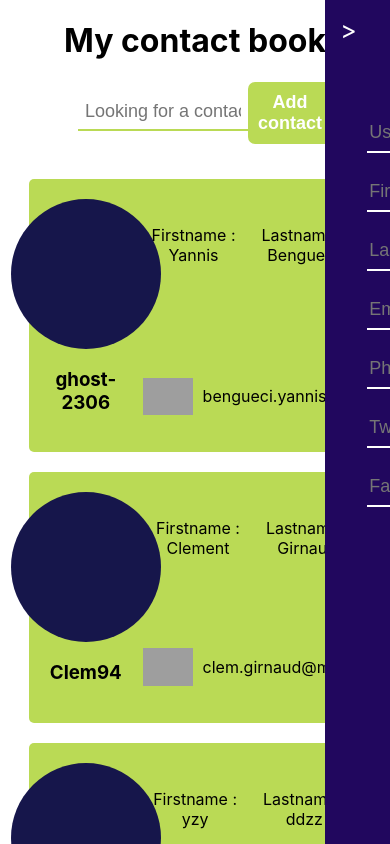
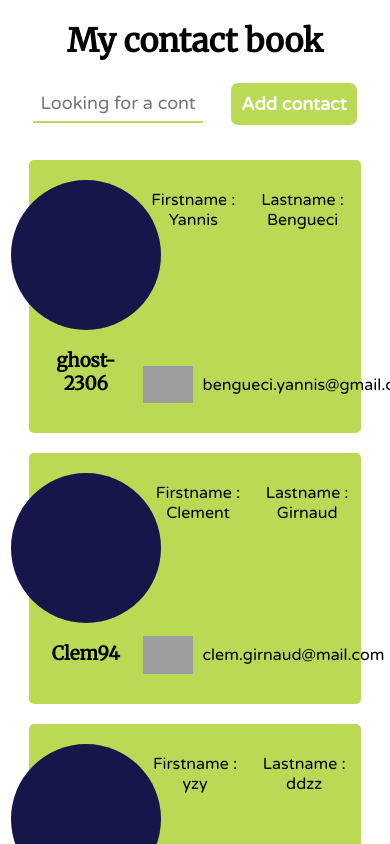
Before and after one commit to yannis94/contact-book, a React (Create React App) app: page / in a window 390 px wide. Shown: the top 844 px of the page. Built offline with nearby package versions, Linux system fonts and the light colour scheme; data requests are answered from the project's data file; grey boxes are pictures that could not be loaded.

Commit message:
design and responsive started

```diff
--- a/public/index.html
+++ b/public/index.html
@@ -3,41 +3,17 @@
   <head>
     <meta charset="utf-8" />
     <link rel="icon" href="%PUBLIC_URL%/favicon.ico" />
+    <link rel="preconnect" href="https://fonts.gstatic.com">
+    <link href="https://fonts.googleapis.com/css2?family=Merriweather&family=Varela+Round&display=swap" rel="stylesheet">
     <meta name="viewport" content="width=device-width, initial-scale=1" />
     <meta name="theme-color" content="#000000" />
-    <meta
-      name="description"
-      content="Web site created using create-react-app"
-    />
+    <meta name="description" content="Web site created using create-react-app" />
     <link rel="apple-touch-icon" href="%PUBLIC_URL%/logo192.png" />
-    <!--
-      manifest.json provides metadata used when your web app is installed on a
-      user's mobile device or desktop. See https://developers.google.com/web/fundamentals/web-app-manifest/
-    -->
     <link rel="manifest" href="%PUBLIC_URL%/manifest.json" />
-    <!--
-      Notice the use of %PUBLIC_URL% in the tags above.
-      It will be replaced with the URL of the `public` folder during the build.
-      Only files inside the `public` folder can be referenced from the HTML.
-
-      Unlike "/favicon.ico" or "favicon.ico", "%PUBLIC_URL%/favicon.ico" will
-      work correctly both with client-side routing and a non-root public URL.
-      Learn how to configure a non-root public URL by running `npm run build`.
-    -->
     <title>Contact book</title>
   </head>
   <body>
     <noscript>You need to enable JavaScript to run this app.</noscript>
     <div id="root"></div>
-    <!--
-      This HTML file is a template.
-      If you open it directly in the browser, you will see an empty page.
-
-      You can add webfonts, meta tags, or analytics to this file.
-      The build step will place the bundled scripts into the <body> tag.
-
-      To begin the development, run `npm start` or `yarn start`.
-      To create a production bundle, use `npm run build` or `yarn build`.
-    -->
   </body>
 </html>
--- a/src/App.js
+++ b/src/App.js
@@ -52,11 +52,9 @@ function App() {
 		else {
 			setUrl("http://localhost:3003/contacts")
 		}
-		//setUrl(val)
 	}
 
 	const addContact = (newContact) => {
-		//setContact( ...contacts, newContact )
 		fetch(`http://localhost:3003/contacts`, {
 			headers: {
 				'Accept': 'application/json',
--- a/src/components/Searchbar.jsx
+++ b/src/components/Searchbar.jsx
@@ -7,7 +7,6 @@ export default function Searchbar() {
     const [inputValue, setInputValue] = useState("")
     let { pannelObj, changeUrl } = useContext(contactContext)
     let stillTapping = null
-    //console.log(test)
 
     function handleChange(event) {
         setInputValue(event.target.value)
@@ -15,7 +14,7 @@ export default function Searchbar() {
     }
 
     function handleKeyUp(e) {
-        //disable refresh if user tapping on keyboard
+        //till user tapping on keyboard > no request
         clearTimeout(stillTapping)
 
         stillTapping = setTimeout(() => {
--- a/src/components/SidePannel.jsx
+++ b/src/components/SidePannel.jsx
@@ -57,7 +57,6 @@ export default function SidePannel(props) {
             labelStatus[e.target.id] =  true
             setLabelsObj(labelStatus)
         }
-        //console.log(labelsObj)
     }
 
     return (
--- a/src/index.css
+++ b/src/index.css
@@ -1,10 +1,10 @@
-body {
+body, input, p, button {
   margin: 0;
-  font-family: -apple-system, BlinkMacSystemFont, 'Segoe UI', 'Roboto', 'Oxygen',
-    'Ubuntu', 'Cantarell', 'Fira Sans', 'Droid Sans', 'Helvetica Neue',
-    sans-serif;
-  -webkit-font-smoothing: antialiased;
-  -moz-osx-font-smoothing: grayscale;
+  font-family: 'Varela Round', sans-serif;
+}
+
+h1, h2, h3 {
+  font-family: 'Merriweather', serif;
 }
 
 code {
--- a/src/style/Searchbar.css
+++ b/src/style/Searchbar.css
@@ -43,3 +43,10 @@
     color: #bada55;
     background-color: transparent;
 }
+
+@media screen and (max-width: 990px) {
+    .searchbar {
+        width: 90vw;
+        margin-left: 5vw;
+    }
+}
--- a/src/style/SidePannel.css
+++ b/src/style/SidePannel.css
@@ -4,7 +4,6 @@
     height: 100vh;
     position: fixed;
     top: 0px;
-    right: 0px;
     display: flex;
     flex-direction: column;
     justify-content: space-around;
@@ -16,7 +15,7 @@
     right: 0px;
 }
 .pannelClose {
-    right: -50vw;
+    left: 100vw;
 }
 
 .pannelInputs {
@@ -91,3 +90,9 @@
 .curtainInvisible{
     display: none;
 }
+
+@media screen and (max-width: 990px) {
+    .pannelContainer {
+        width: 65vw;
+    }
+}
```
